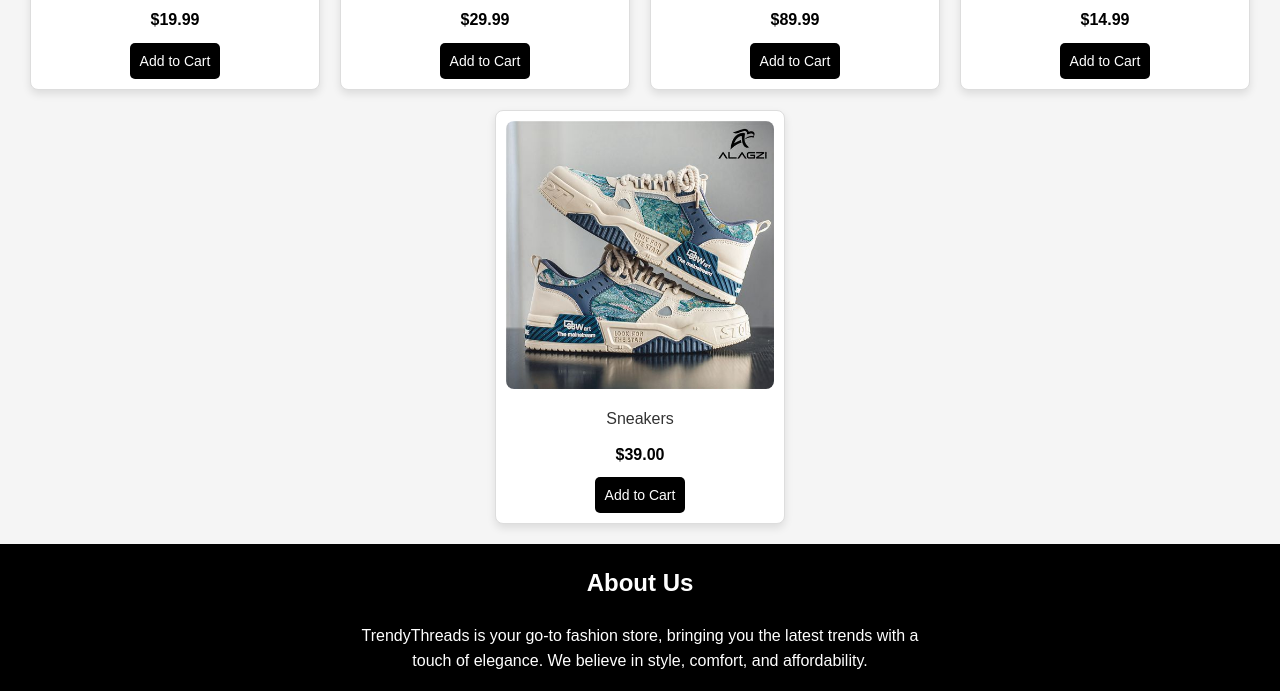
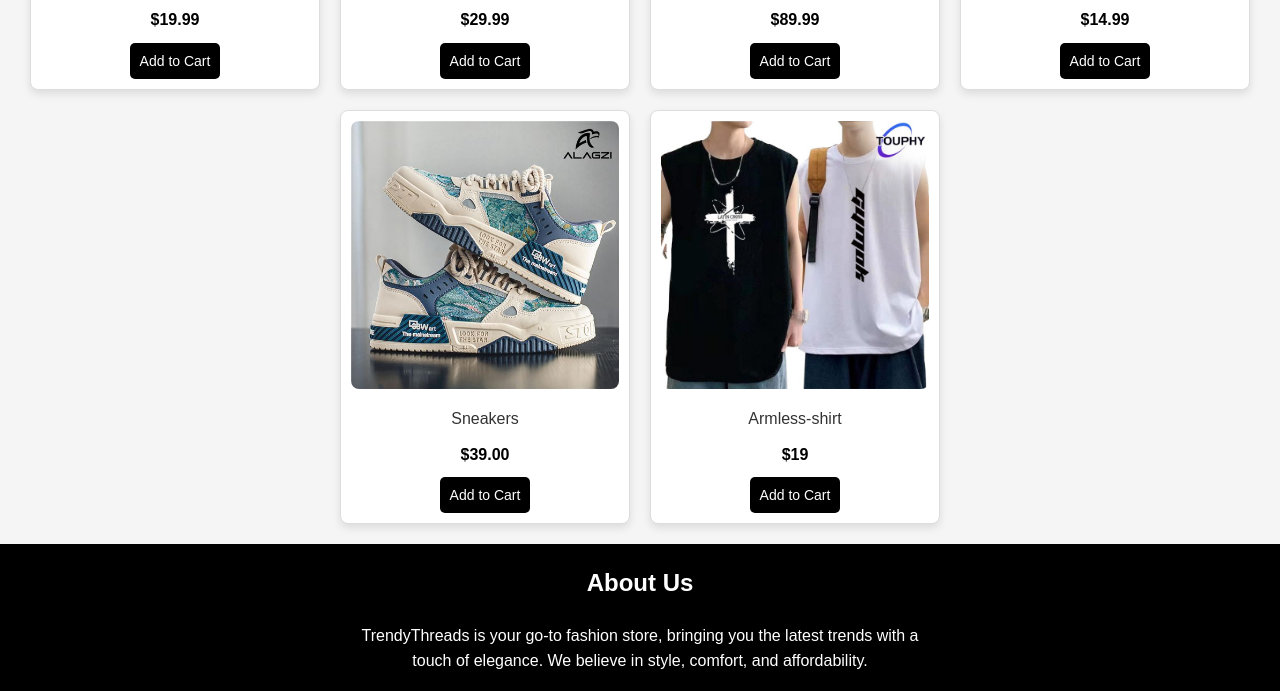
Before and after one commit to Bigwave-AVO/TrendyThreads, a plain HTML site: page index.html in a window 1280 px wide. Shown: the part 528-1219 px from the top of the page. Drawn offline with Linux system fonts and the light colour scheme.

Commit message:
new product

```diff
--- a/index.html
+++ b/index.html
@@ -74,6 +74,16 @@
                 <p class="price">$39.00</p>
                 <button class="add-to-cart">Add to Cart</button>
             </div>
+
+            <div class="product" data-name="Armless-shirt">
+                <a href="product-details.html?product=Armless-shirt&image=images/Armless-shirt.jpg">
+                    <img src="images/Armless-shirt.jpg" alt="Armless-shirt">
+                    <p>Armless-shirt</p>
+                </a>
+                <p class="price">$19</p>
+                <button class="add-to-cart">Add to Cart</button>
+            </div>
+
         </div>
     </section>
 
```
